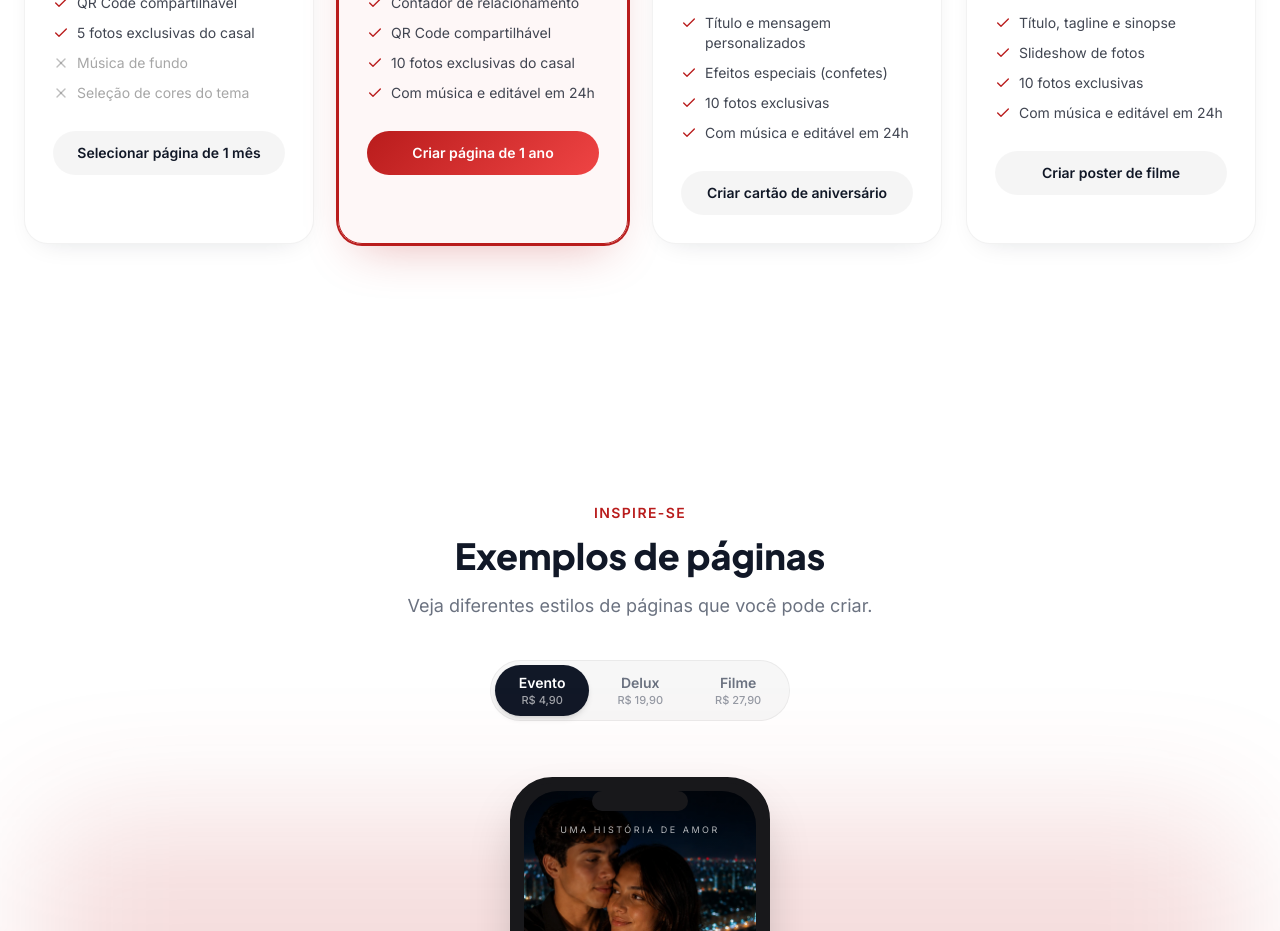
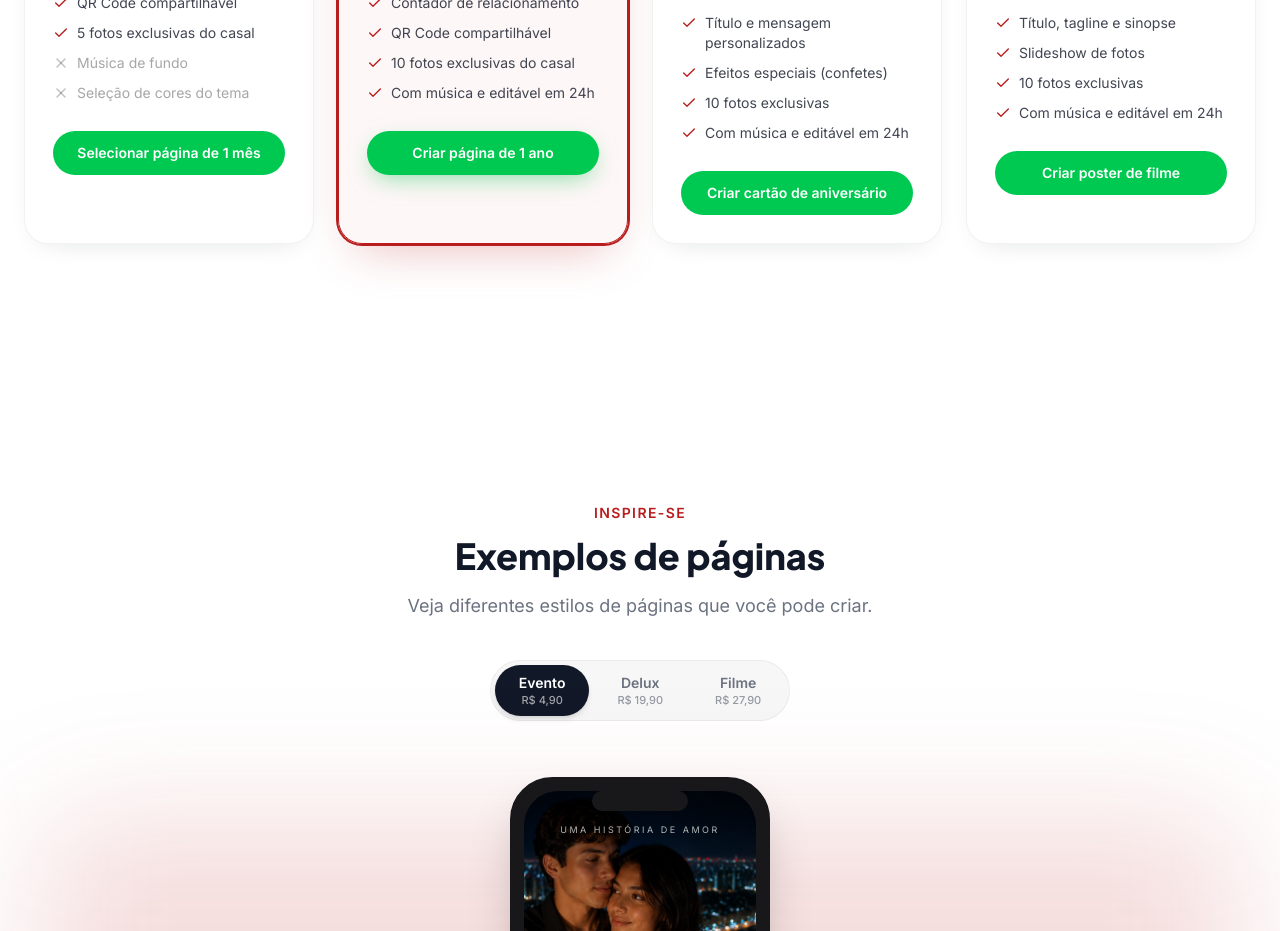
Before and after one commit to abelmsc08/LOVEQR, a Next.js app: page / in a window 1280 px wide. Shown: the part 2640-3571 px from the top of the page. Built offline with nearby package versions, Linux system fonts and the light colour scheme.

Commit message:
Pricing: botoes dos planos em verde

```diff
--- a/src/components/sections/pricing.tsx
+++ b/src/components/sections/pricing.tsx
@@ -113,10 +113,10 @@ export function Pricing() {
                 type="button"
                 onClick={() => router.push(`/criar?plano=${p.id}`)}
                 className={cn(
-                  "mt-7 flex h-11 w-full items-center justify-center rounded-full text-sm font-semibold transition-colors",
+                  "mt-7 flex h-11 w-full items-center justify-center rounded-full text-sm font-semibold transition-all",
                   p.highlight
-                    ? "bg-gradient-brand text-white hover:brightness-110"
-                    : "bg-black/[0.04] text-ink group-hover:bg-brand-soft group-hover:text-brand"
+                    ? "bg-green-500 text-white shadow-[0_8px_24px_-6px_rgba(34,197,94,0.55)] hover:bg-green-600 hover:-translate-y-0.5"
+                    : "bg-green-500 text-white hover:bg-green-600 hover:-translate-y-0.5"
                 )}
               >
                 {p.cta}
```
